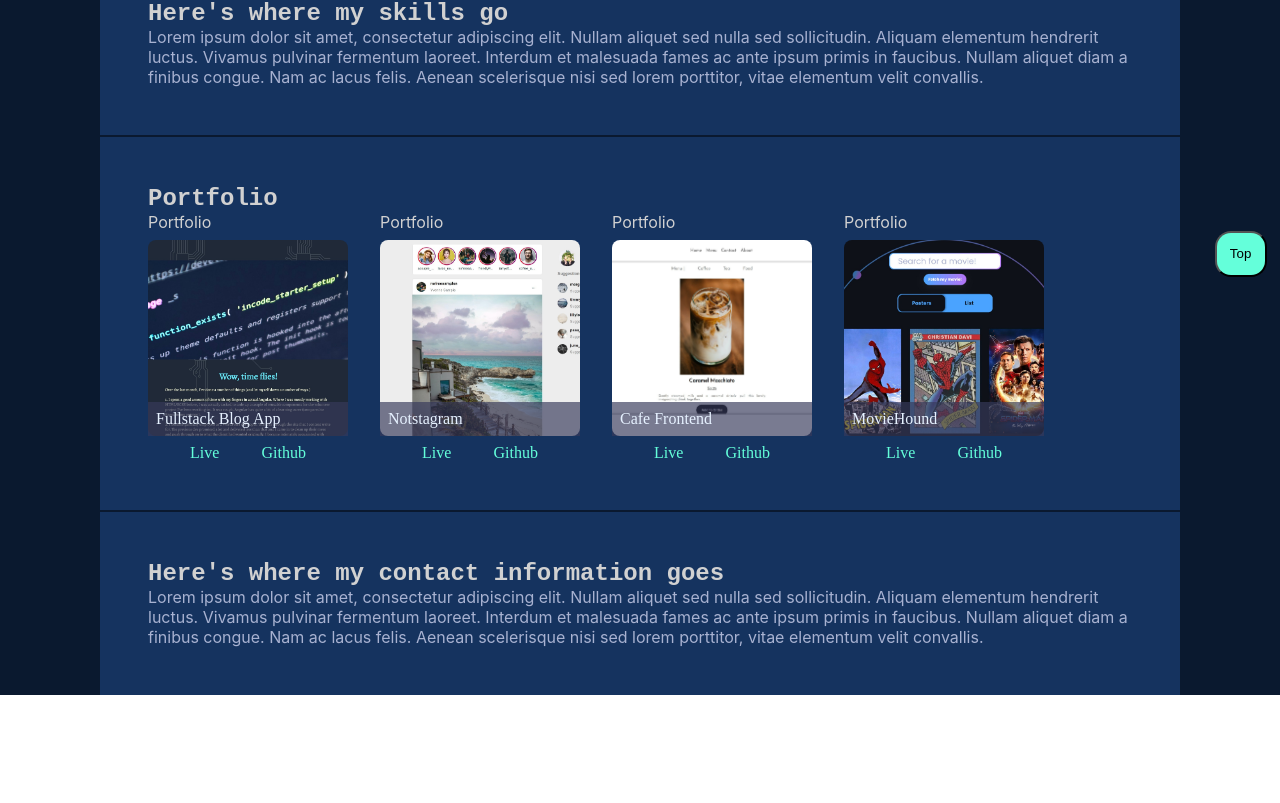
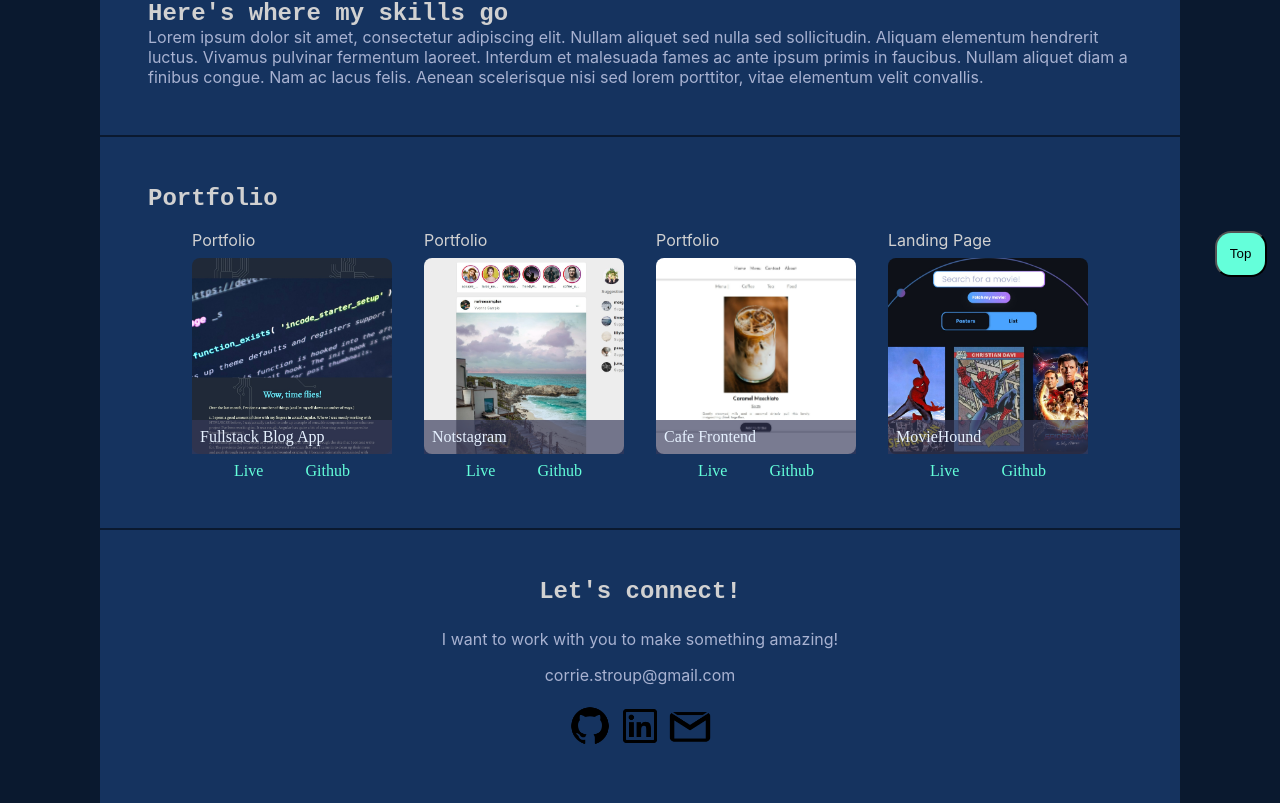
Before and after one commit to Cililocwee/portfolio, a React (Vite) app: page / in a window 1280 px wide. Shown: the part 510-1313 px from the top of the page. Before the commit the page ends 1205 px from the top, so only its background shows below. Built offline with nearby package versions, Linux system fonts and the light colour scheme.

Commit message:
Added extra information to project cards

```diff
--- a/src/components/Contact.jsx
+++ b/src/components/Contact.jsx
@@ -1,17 +1,33 @@
 import React from "react";
+import Github from "../assets/github.png";
+import LinkedIn from "../assets/linkedin.png";
+import Email from "../assets/gmail.png";
 
 export default function Contact() {
   return (
     <div id="contact" className="section">
-      <h2>Here's where my contact information goes</h2>
-      <p>
-        Lorem ipsum dolor sit amet, consectetur adipiscing elit. Nullam aliquet
-        sed nulla sed sollicitudin. Aliquam elementum hendrerit luctus. Vivamus
-        pulvinar fermentum laoreet. Interdum et malesuada fames ac ante ipsum
-        primis in faucibus. Nullam aliquet diam a finibus congue. Nam ac lacus
-        felis. Aenean scelerisque nisi sed lorem porttitor, vitae elementum
-        velit convallis.
-      </p>
+      <h2>Let's connect!</h2>
+      <p>I want to work with you to make something amazing!</p>
+
+      <div className="contact-quick-links">
+        <ul>
+          <li>
+            <p>corrie.stroup@gmail.com</p>
+          </li>
+        </ul>
+      </div>
+
+      <div className="contact-links">
+        <a href="http://www.github.com/cililocwee" target="_blank">
+          <img src={Github} alt="Github Link" className="contact-link" />
+        </a>
+        <a href="https://www.linkedin.com/in/corriestroup/" target="_blank">
+          <img src={LinkedIn} alt="Linkedin Link" className="contact-link" />
+        </a>
+        <a href="mailto:corrie.stroup@gmail.com">
+          <img src={Email} alt="Email Link" className="contact-link" />
+        </a>
+      </div>
     </div>
   );
 }
--- a/src/components/ProjectCard.jsx
+++ b/src/components/ProjectCard.jsx
@@ -12,8 +12,12 @@ export default function ProjectCard({ type, image, title, live, github }) {
         <div className="card-image-title">{title}</div>
       </div>
       <div className="card-links">
-        <a href={live}>Live</a>
-        <a href={github}>Github</a>
+        <a href={live} className="card-link" target="_blank">
+          Live
+        </a>
+        <a href={github} className="card-link" target="_blank">
+          Github
+        </a>
       </div>
     </div>
   );
--- a/src/components/Projects.jsx
+++ b/src/components/Projects.jsx
@@ -6,6 +6,7 @@ export default function Projects() {
   return (
     <div id="projects" className="section">
       <h2>Portfolio</h2>
+      <br />
 
       <div className="card-container">
         {projectList.map((project, index) => (
@@ -13,7 +14,9 @@ export default function Projects() {
             key={index}
             title={project.projectTitle}
             image={project.projectImg}
-            // description={project.projectDescription}
+            type={project.projectType}
+            live={project.projectLive}
+            github={project.projectRepo}
           />
         ))}
       </div>
--- a/src/components/components.css
+++ b/src/components/components.css
@@ -135,7 +135,7 @@ nav {
   display: flex;
   flex-wrap: wrap;
   gap: 2em;
-
+  justify-content: center;
   /* border: 1px solid red; */
 }
 
@@ -192,4 +192,29 @@ nav {
     margin-top: 0.5em;
     cursor: pointer;
   }
+
+  .card-link {
+    text-decoration: none;
+  }
 }
+
+#contact {
+  display: flex;
+  flex-direction: column;
+  align-items: center;
+
+  .contact-link {
+    width: 50px;
+  }
+
+  .contact-quick-links {
+    ul {
+      list-style-type: none;
+      padding: 0;
+    }
+  }
+
+  h2 {
+    margin-bottom: 1em;
+  }
+}
--- a/src/helpers/projects.js
+++ b/src/helpers/projects.js
@@ -6,6 +6,7 @@ import Notstagram from "../assets/notstagram.jpg";
 const projectList = [
   {
     projectTitle: "Fullstack Blog App",
+    projectType: "Portfolio",
     projectImg: Blog,
     projectLive: "https://corries-devblog.web.app",
     projectRepo: "https://github.com/Cililocwee/firebase-blog",
@@ -15,6 +16,7 @@ const projectList = [
   {
     projectTitle: "Notstagram",
     projectImg: Notstagram,
+    projectType: "Portfolio",
     projectLive: "https://notstagram-fcf48.web.app/#/",
     projectRepo: "https://github.com/Cililocwee/notstagram",
     projectDescription:
@@ -23,6 +25,7 @@ const projectList = [
   {
     projectTitle: "Cafe Frontend",
     projectImg: Cafe,
+    projectType: "Portfolio",
     projectLive: "https://cililocwee.github.io/store-front/",
     projectRepo: "https://github.com/Cililocwee/store-front",
     projectDescription:
@@ -31,6 +34,7 @@ const projectList = [
   {
     projectTitle: "MovieHound",
     projectImg: Movie,
+    projectType: "Landing Page",
     projectLive: "https://moviehound.web.app",
     projectRepo: "https://github.com/Cililocwee/movie_lookup",
     projectDescription:
```
